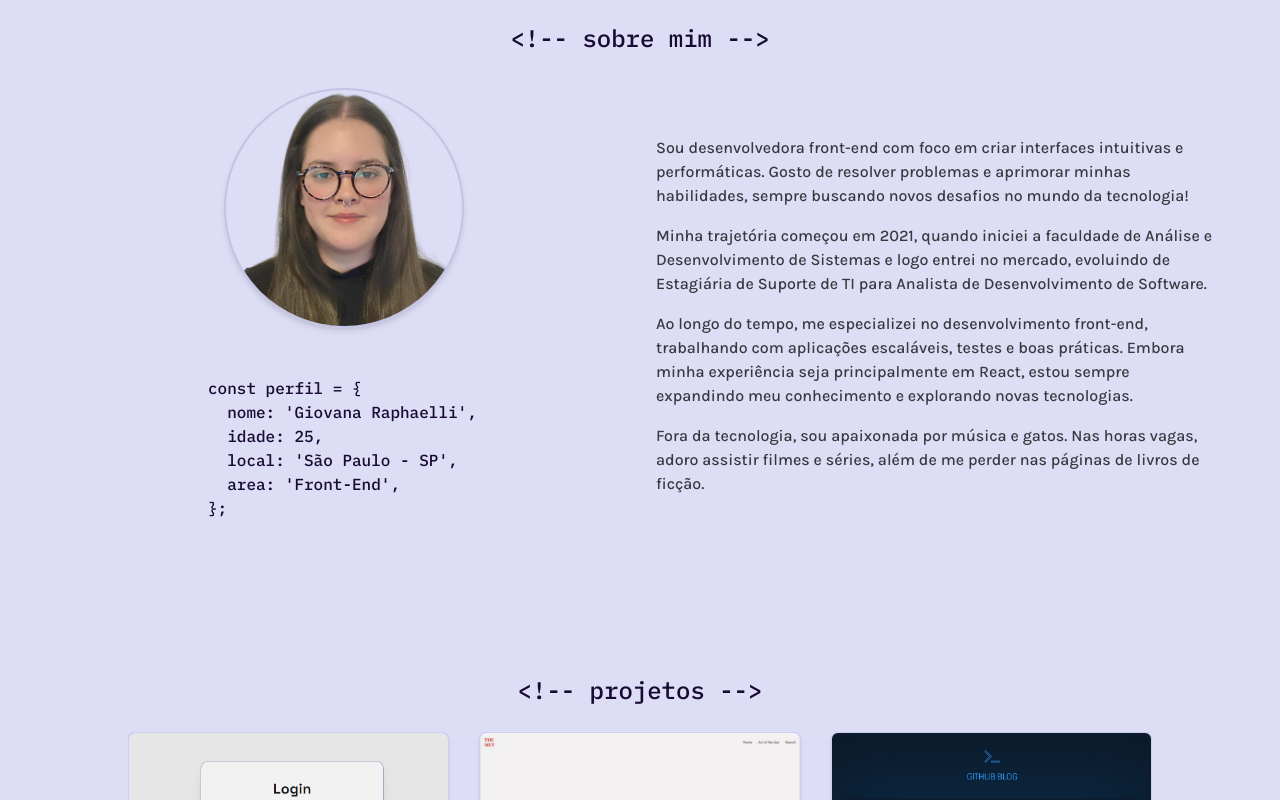
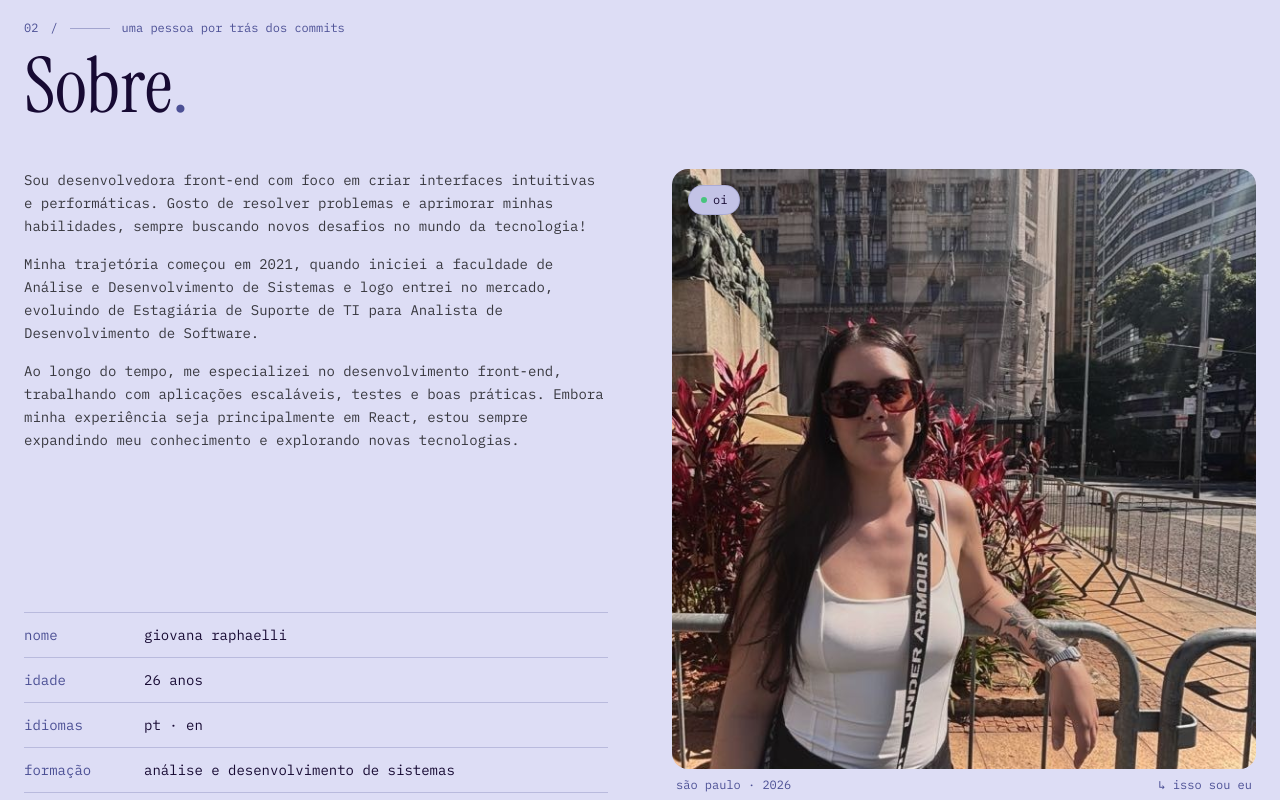
Before and after one commit to giovanaraphaelli/portfolio, a React (Vite) app: page / in a window 1280 px wide. Shown: the part 860-1660 px from the top of the page. Built offline with nearby package versions, Linux system fonts and the light colour scheme; no server answers.

Commit message:
feat: adicionar seção de cabeçalho e imagem de perfil à página sobre

```diff
--- a/src/components/nav-bar/index.tsx
+++ b/src/components/nav-bar/index.tsx
@@ -2,8 +2,8 @@ import { useEffect, useState } from 'react';
 import { IoMoon, IoSunny } from 'react-icons/io5';
 
 const links = [
+  { title: 'sobre', anchorId: '#about' },
   { title: 'trabalho', anchorId: '#projects' },
-  { title: 'sobre', anchorId: '#about' },
   { title: 'experiência', anchorId: '#skills' },
   { title: 'contato', anchorId: '#contact' },
 ];
--- /dev/null
+++ b/src/components/section-header/index.tsx
@@ -0,0 +1,23 @@
+interface SectionHeaderProps {
+  number: string;
+  subtitle: string;
+  title: string;
+}
+
+export function SectionHeader({ number, subtitle, title }: SectionHeaderProps) {
+  return (
+    <div className="mb-12">
+      <div className="flex items-center gap-3 mb-4 font-mono text-xs text-light-secondary dark:text-dark-secondary">
+        <span>{number}</span>
+        <span>/</span>
+        <span className="w-10 h-px bg-current opacity-40" />
+        <span>{subtitle}</span>
+      </div>
+
+      <h2 className="font-serif text-[clamp(2.5rem,6vw,7rem)] leading-[0.9] text-light-primary dark:text-dark-highlight">
+        {title}
+        <span className="text-light-secondary dark:text-dark-primary">.</span>
+      </h2>
+    </div>
+  );
+}
--- a/src/pages/about/index.tsx
+++ b/src/pages/about/index.tsx
@@ -1,62 +1,74 @@
-import { useInView } from "react-intersection-observer";
-import { Layout } from "../../components/layout";
-import { useTypingEffect } from "@/hooks/use-typing-effect";
-
-const fullProfile = `
-const perfil = {
-  nome: 'Giovana Raphaelli',
-  idade: 25,
-  local: 'São Paulo - SP',
-  area: 'Front-End',
-};
-`;
+import { SectionHeader } from '@/components/section-header';
 
 export function About() {
-  const { ref, inView } = useInView({ triggerOnce: true, threshold: 0.5 });
+  return (
+    <div id="about" className="bg-light-background dark:bg-dark-background">
+      <div className="container mx-auto px-6 py-20">
+        <SectionHeader
+          number="02"
+          subtitle="uma pessoa por trás dos commits"
+          title="Sobre"
+        />
 
-  const typedText = useTypingEffect(fullProfile, 20, inView);
-
-  return (
-    <Layout subtitle="<!-- sobre mim -->" id="about">
-      <div className="grid grid-cols-1 md:grid-cols-2 gap-8 py-8 max-w-6xl">
-        <div className="flex items-center flex-col gap-6">
-          <img
-            className="w-32 h-32 sm:w-40 sm:h-40 md:w-48 md:h-48 lg:w-60 lg:h-60 object-cover object-top rounded-full border-2 shadow-md border-light-surface dark:border-dark-accent"
-            src="eu.png"
-            alt="Profile"
-          />
-          <div ref={ref}>
-            <pre className="font-mono text-base font-medium text-light-primary dark:text-dark-secondary min-w-[17rem] min-h-[12rem] text-left">
-              <code>{typedText}</code>
-            </pre>
-          </div>
-        </div>
-
-        <div className="flex flex-col gap-4 justify-center">
-          <p className="text-base font-medium text-light-text dark:text-dark-text">
+        <div className="grid grid-cols-1 md:grid-cols-2 gap-12 md:gap-16 items-stretch">
+          {/* Coluna esquerda: textos */}
+          <div className="flex flex-col gap-6 h-full">
+            <div className="flex flex-col gap-4 font-mono text-sm text-light-text dark:text-dark-text leading-relaxed">
+              <p>
                 Sou desenvolvedora front-end com foco em criar interfaces intuitivas
                 e performáticas. Gosto de resolver problemas e aprimorar minhas
                 habilidades, sempre buscando novos desafios no mundo da tecnologia!
               </p>
-          <p className="text-base font-medium text-light-text dark:text-dark-text">
+              <p>
                 Minha trajetória começou em 2021, quando iniciei a faculdade de
                 Análise e Desenvolvimento de Sistemas e logo entrei no mercado,
                 evoluindo de Estagiária de Suporte de TI para Analista de
                 Desenvolvimento de Software.
               </p>
-          <p className="text-base font-medium text-light-text dark:text-dark-text">
+              <p>
                 Ao longo do tempo, me especializei no desenvolvimento front-end,
                 trabalhando com aplicações escaláveis, testes e boas práticas.
                 Embora minha experiência seja principalmente em React, estou sempre
                 expandindo meu conhecimento e explorando novas tecnologias.
               </p>
-          <p className="text-base font-medium text-light-text dark:text-dark-text">
-            Fora da tecnologia, sou apaixonada por música e gatos. Nas horas
-            vagas, adoro assistir filmes e séries, além de me perder nas páginas
-            de livros de ficção.
-          </p>
+            </div>
+
+            <div className="flex flex-col font-mono text-sm border-t border-light-secondary/25 dark:border-dark-secondary/20 mt-auto">
+              {[
+                { label: 'nome', value: 'giovana raphaelli' },
+                { label: 'idade', value: '26 anos' },
+                { label: 'idiomas',  value: 'pt · en' },
+                { label: 'formação', value: 'análise e desenvolvimento de sistemas' },
+              ].map(({ label, value }) => (
+                <div
+                  key={label}
+                  className="grid grid-cols-[120px_1fr] items-center py-3 border-b border-light-secondary/25 dark:border-dark-secondary/20"
+                >
+                  <span className="text-light-secondary dark:text-dark-secondary">{label}</span>
+                  <span className="text-light-primary dark:text-dark-text">{value}</span>
+                </div>
+              ))}
             </div>
           </div>
-    </Layout>
+
+          {/* Coluna direita: foto */}
+          <div className="relative">
+            <div className="absolute top-4 left-4 z-10 flex items-center gap-1.5 px-3 py-1.5 rounded-full bg-light-surface dark:bg-dark-surface border border-light-secondary/20 dark:border-dark-secondary/20 text-xs font-mono text-light-primary dark:text-dark-highlight">
+              <span className="w-1.5 h-1.5 rounded-full bg-green-500 animate-blink" />
+              oi
+            </div>
+            <img
+              src="eu.jpg"
+              alt="Giovana Raphaelli"
+              className="w-full h-[520px] md:h-[600px] object-cover object-left-bottom rounded-2xl"
+            />
+            <div className="flex justify-between items-center mt-2 px-1 font-mono text-xs text-light-secondary dark:text-dark-secondary">
+              <span>são paulo · 2026</span>
+              <span>↳ isso sou eu</span>
+            </div>
+          </div>
+        </div>
+      </div>
+    </div>
   );
 }
```
Also changed, not shown: public/eu.jpg (added). Lines whose indentation alone changed are shown as unchanged.
